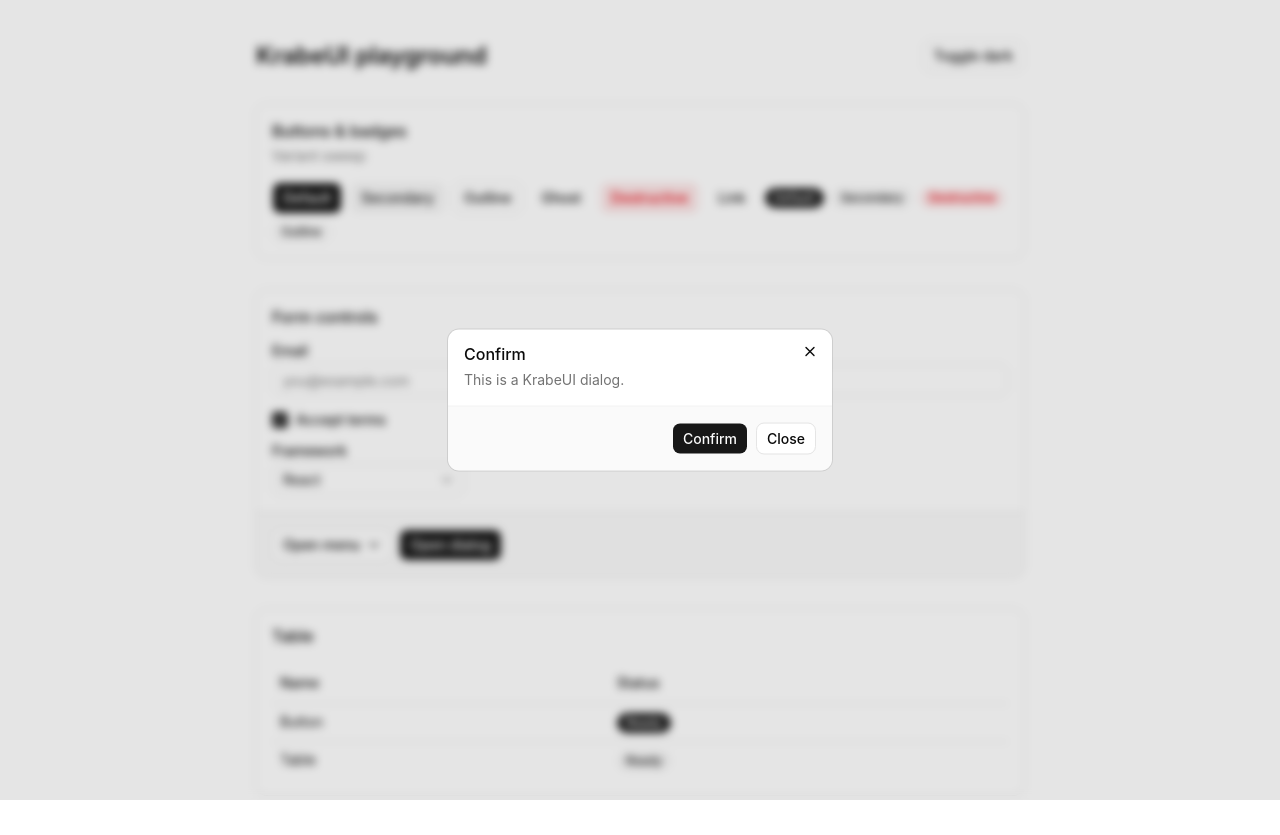
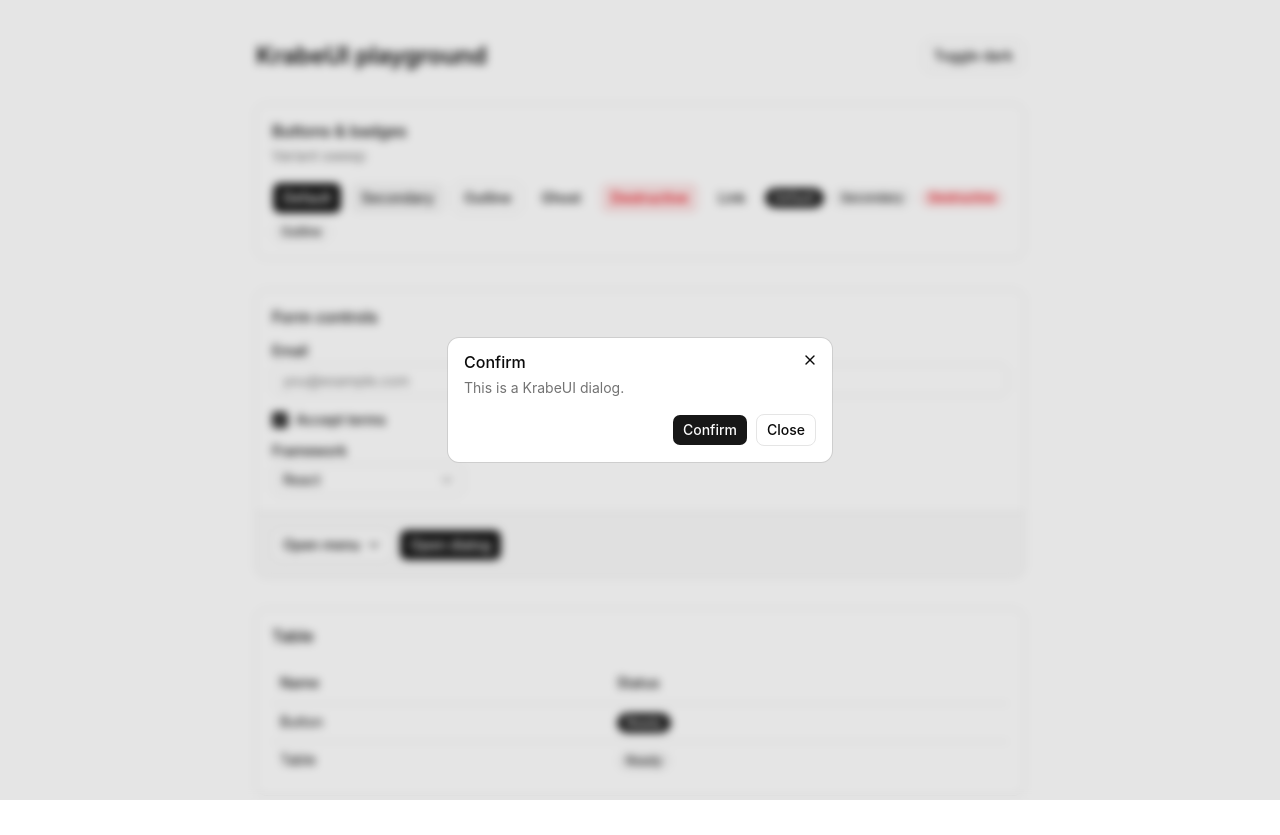
Before and after one commit to krabe-lol/KrabeUI, a React (Vite) app: page / in a window 1280 px wide. Both pictures are taken after a click on the button "Open dialog". Built offline with nearby package versions, Linux system fonts and the light colour scheme.

Commit message:
feat: show DialogFooter buttons without background strip

```diff
--- a/src/components/ui/dialog.tsx
+++ b/src/components/ui/dialog.tsx
@@ -107,7 +107,7 @@ function DialogFooter({
     <div
       data-slot="dialog-footer"
       className={cn(
-        "-mx-4 -mb-4 flex flex-col-reverse gap-2 rounded-b-xl border-t bg-muted/50 p-4 sm:flex-row sm:justify-end",
+        "flex flex-col-reverse gap-2 sm:flex-row sm:justify-end",
         className
       )}
       {...props}
```
Also changed, not shown: .changeset/dialog-footer-plain.md (added).
